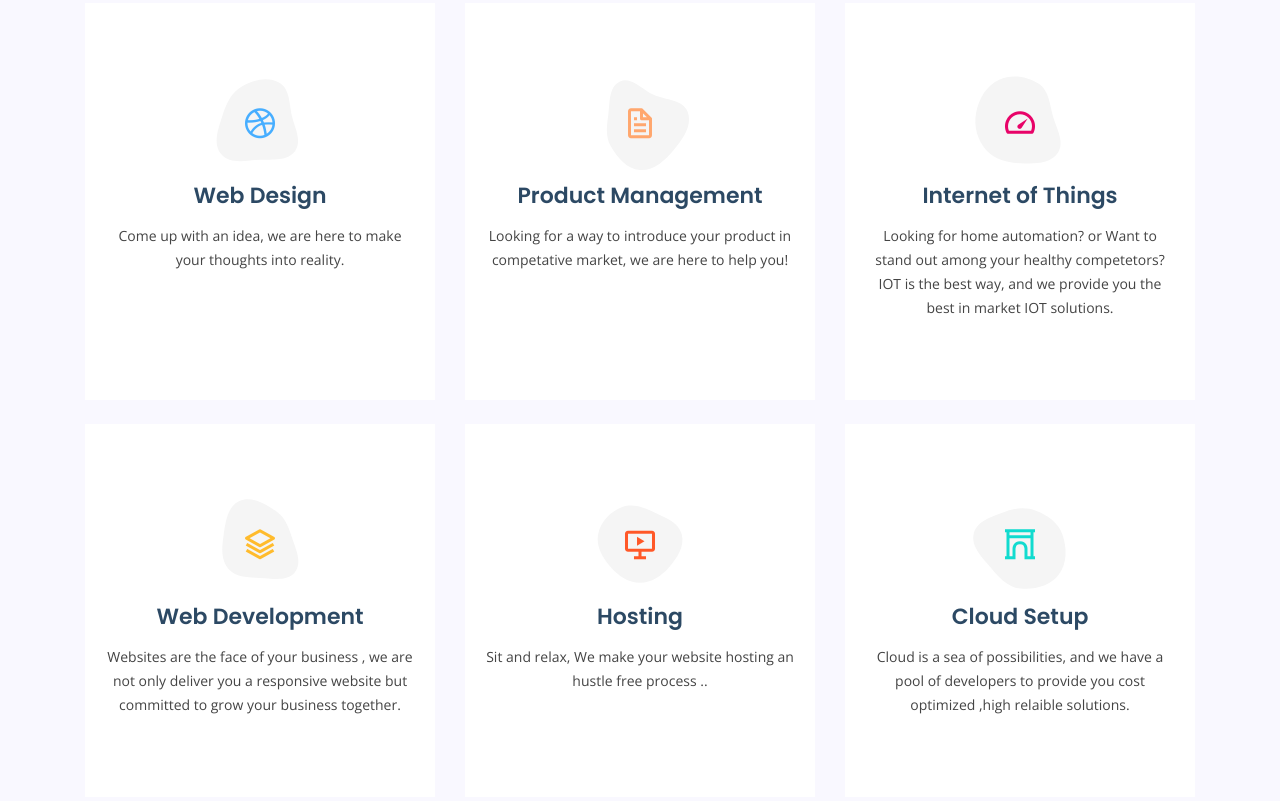
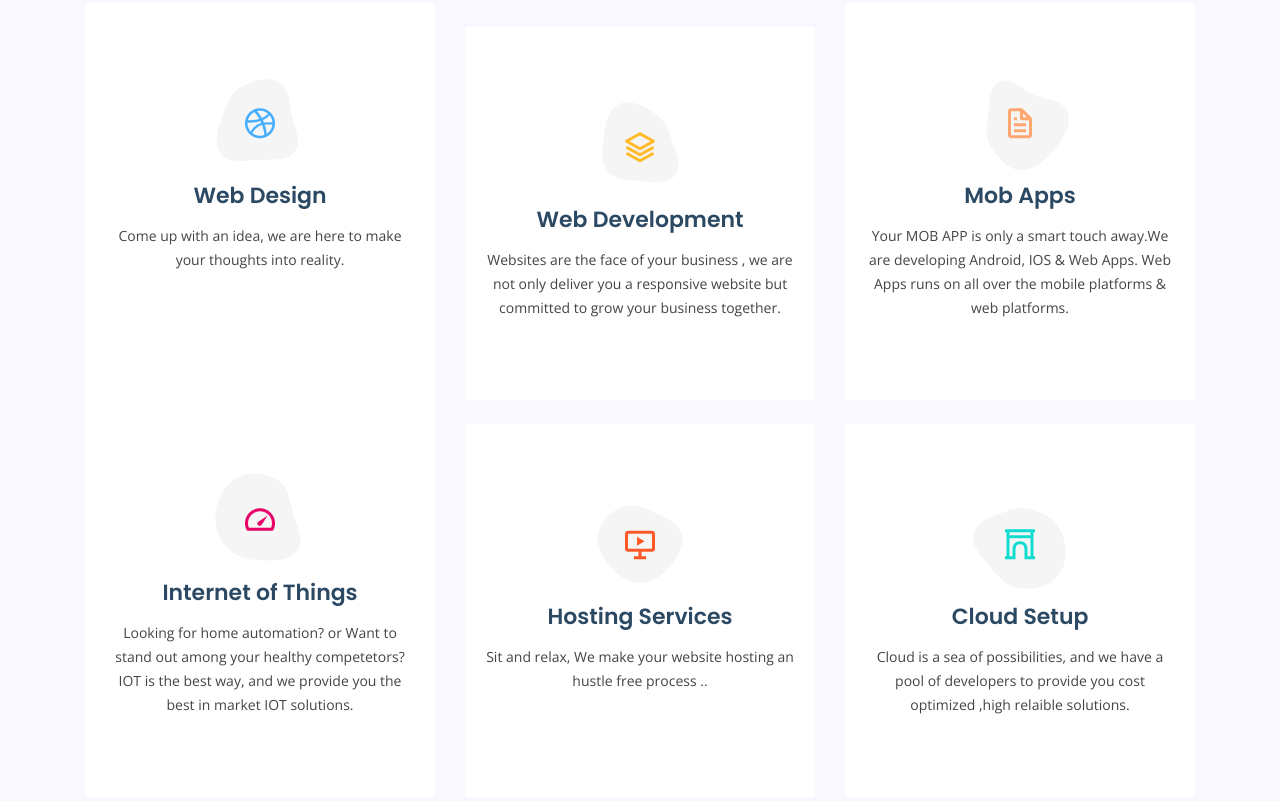
Before and after one commit to shiljith/oxystech, a plain HTML site: page index.html in a window 1280 px wide. Shown: the part 1859-2660 px from the top of the page. Drawn offline with nearby package versions, Linux system fonts and the light colour scheme.

Commit message:
updated services

```diff
--- a/index.html
+++ b/index.html
@@ -162,6 +162,18 @@
               <p>Come up with an idea, we are here to make your thoughts into reality.</p>
             </div>
           </div>
+		<div class="col-lg-4 col-md-6 d-flex align-items-stretch mt-4" data-aos="zoom-in" data-aos-delay="100">
+            <div class="icon-box iconbox-yellow">
+              <div class="icon">
+                <svg width="100" height="100" viewBox="0 0 600 600" xmlns="http://www.w3.org/2000/svg">
+                  <path stroke="none" stroke-width="0" fill="#f5f5f5" d="M300,503.46388370962813C374.79870501325706,506.71871716319447,464.8034551963731,527.1746412648533,510.4981551193396,467.86667711651364C555.9287308511215,408.9015244558933,512.6030010748507,327.5744911775523,490.211057578863,256.5855673507754C471.097692560561,195.9906835881958,447.69079081568157,138.11976852964426,395.19560036434837,102.3242989838813C329.3053358748298,57.3949838291264,248.02791733380457,8.279543830951368,175.87071277845988,42.242879143198664C103.41431057327972,76.34704239035025,93.79494320519305,170.9812938413882,81.28167332365135,250.07896920659033C70.17666984294237,320.27484674793965,64.84698225790005,396.69656628748305,111.28512138212992,450.4950937839243C156.20124167950087,502.5303643271138,231.32542653798444,500.4755392045468,300,503.46388370962813"></path>
+                </svg>
+                <i class="bx bx-layer"></i>
+              </div>
+              <h4><a href="">Web Development</a></h4>
+              <p>Websites are the face of your business , we are not only deliver you a responsive website but committed to grow your business together.</p>
+            </div>
+          </div>
 
           <div class="col-lg-4 col-md-6 d-flex align-items-stretch mt-4 mt-md-0" data-aos="zoom-in" data-aos-delay="200">
             <div class="icon-box iconbox-orange ">
@@ -171,8 +183,8 @@
                 </svg>
                 <i class="bx bx-file"></i>
               </div>
-              <h4><a href="">Product Management</a></h4>
-              <p>Looking for a way to introduce your product in competative market, we are here to help you!</p>
+              <h4><a href="">Mob Apps</a></h4>
+              <p>Your MOB APP is only a smart touch away.We are developing Android, IOS & Web Apps. Web Apps runs on all over the mobile platforms & web platforms.</p>
             </div>
           </div>
 
@@ -189,18 +201,6 @@
             </div>
           </div>
 
-          <div class="col-lg-4 col-md-6 d-flex align-items-stretch mt-4" data-aos="zoom-in" data-aos-delay="100">
-            <div class="icon-box iconbox-yellow">
-              <div class="icon">
-                <svg width="100" height="100" viewBox="0 0 600 600" xmlns="http://www.w3.org/2000/svg">
-                  <path stroke="none" stroke-width="0" fill="#f5f5f5" d="M300,503.46388370962813C374.79870501325706,506.71871716319447,464.8034551963731,527.1746412648533,510.4981551193396,467.86667711651364C555.9287308511215,408.9015244558933,512.6030010748507,327.5744911775523,490.211057578863,256.5855673507754C471.097692560561,195.9906835881958,447.69079081568157,138.11976852964426,395.19560036434837,102.3242989838813C329.3053358748298,57.3949838291264,248.02791733380457,8.279543830951368,175.87071277845988,42.242879143198664C103.41431057327972,76.34704239035025,93.79494320519305,170.9812938413882,81.28167332365135,250.07896920659033C70.17666984294237,320.27484674793965,64.84698225790005,396.69656628748305,111.28512138212992,450.4950937839243C156.20124167950087,502.5303643271138,231.32542653798444,500.4755392045468,300,503.46388370962813"></path>
-                </svg>
-                <i class="bx bx-layer"></i>
-              </div>
-              <h4><a href="">Web Development</a></h4>
-              <p>Websites are the face of your business , we are not only deliver you a responsive website but committed to grow your business together.</p>
-            </div>
-          </div>
 
           <div class="col-lg-4 col-md-6 d-flex align-items-stretch mt-4" data-aos="zoom-in" data-aos-delay="200">
             <div class="icon-box iconbox-red">
@@ -210,7 +210,7 @@
                 </svg>
                 <i class="bx bx-slideshow"></i>
               </div>
-              <h4><a href="">Hosting</a></h4>
+              <h4><a href="">Hosting Services</a></h4>
               <p>Sit and relax, We make your website hosting an hustle free process ..</p>
             </div>
           </div>
@@ -322,7 +322,7 @@
             <h3>Techie</h3>
             <p>
               OxysTech Solutions<br>
-              Kakkanad, Kochi<br>
+              Carnival Infopark<br>
               Kerala, India <br><br>
               <strong>Phone:</strong> +91 8129494036<br>
               <strong>Email:</strong> support@oxystech.com<br>
```
